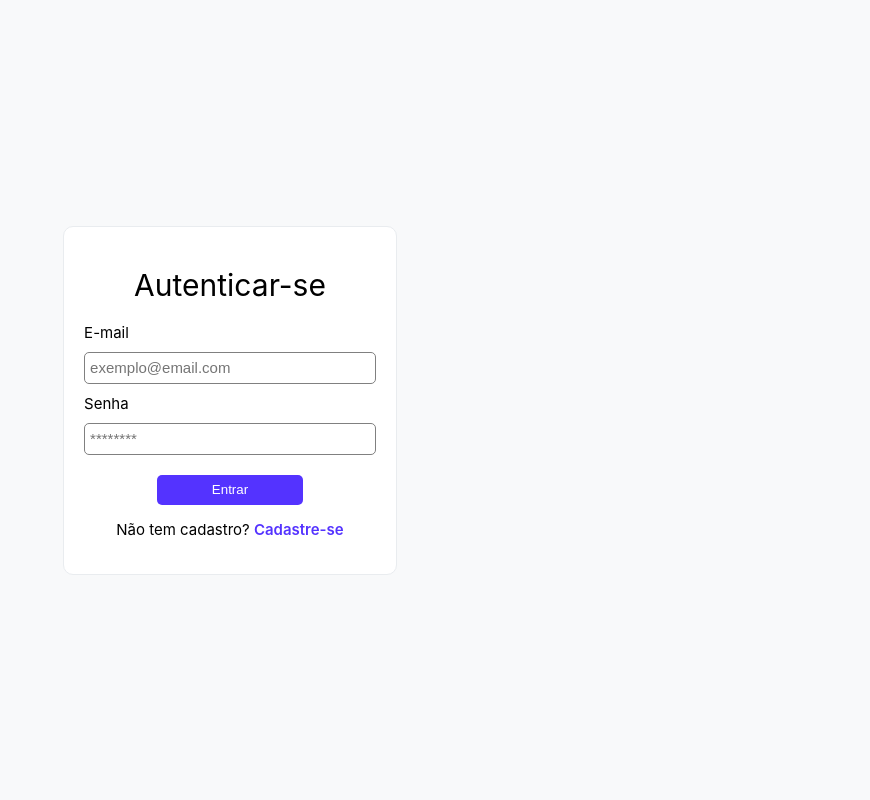
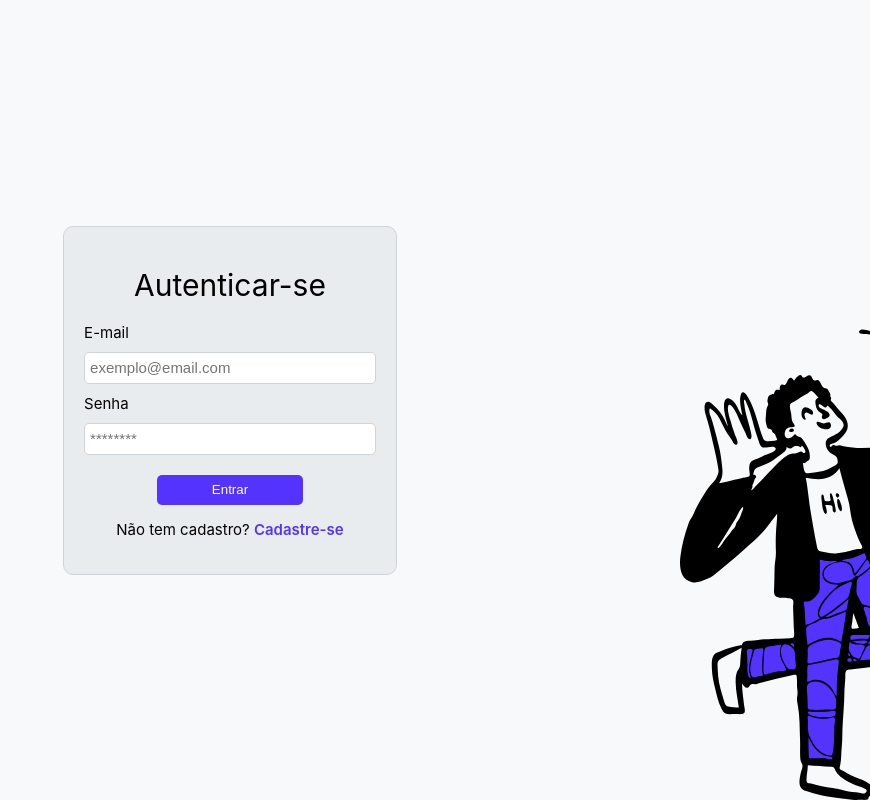
Before and after one commit to lucaspgraciano/todo-pw-application, a PHP site: page /?mensagem=1 in a window 1280 px wide. Shown: the whole page, without its empty margins (410-1280 px from the left). Run offline with PHP 8.4, Linux system fonts and the light colour scheme.

Commit message:
[STYLE] Adicionei algumas imagens .svg nas telas de registro e login

```diff
--- a/app/view/user/login.php
+++ b/app/view/user/login.php
@@ -24,6 +24,7 @@
                     <p>Não tem cadastro? <a href="/register">Cadastre-se</a></p>
                 </div>
             </main>
+            <img src="../../../public/images/selfie.svg" class="login_bg-svg">
         </div>
     </body>
 </html>
--- a/app/view/user/register.php
+++ b/app/view/user/register.php
@@ -26,6 +26,7 @@
                     <p>Já possui conta? <a href="/login">Acesse agora</a></p>
                 </div>
             </main>
+            <img src="../../../public/images/laying.svg" class="register_bg-svg">
         </div>
     </body>
 </html>
--- a/public/css/login_register.css
+++ b/public/css/login_register.css
@@ -13,14 +13,29 @@ html, body{
     justify-content: center;
     align-items: center;
 }
-
+.login_bg-svg {
+    position: fixed;
+    padding-left: 1250px;
+    padding-top: 300px;
+    height: 500px;
+    z-index: 0;
+}
+.register_bg-svg {
+    width: 500px;
+    height: 500px;
+    position: fixed;
+    padding-right: 1200px;
+    padding-top: 600px;
+    z-index: 0;
+}
 .login_form{
-    background-color: white;
+    background-color: #e9ecef;
     display: block;
-    border: 1.5px solid #e9ecef;
+    border: 1.5px solid #ced4da;
     border-radius: 10px;
     padding: 20px;
     width: auto;
+    z-index: 1;
 }
 .main-title{
     font-size: 2em;
@@ -34,12 +49,14 @@ html, body{
 .main-login_form input{
     font-size: 1em;
     padding: 5px;
-    border: 1px solid grey;
+    border: 1px solid #ced4da;
     border-radius: 5px;
     width: calc(100% - 12px);
     height: 20px;
+    outline: none;
 }
 .main-login_form button{
+    cursor: pointer;
     margin-top: 20px;
     height: 30px;
     width: 50%;
@@ -55,6 +72,13 @@ html, body{
 }
 .main-login_form button:hover{
     background-color: #6446FF;
+    transform: scale(1.1, 1.1);
+	transition: 0.25s;
+}
+.main-login_form button:active{
+    background-color: #5433C8;
+    transform: scale(0.9, 0.9);
+	transition: 0.1s;
 }
 .main-login_register_link{
     text-align: center;
@@ -68,3 +92,6 @@ html, body{
 .main-login_register_link a:hover{
     color: #2D9BFF;
 }
+.main-login_form {
+
+}
```
Also changed, not shown: public/images/laying.svg (added), public/images/selfie.svg (added).
